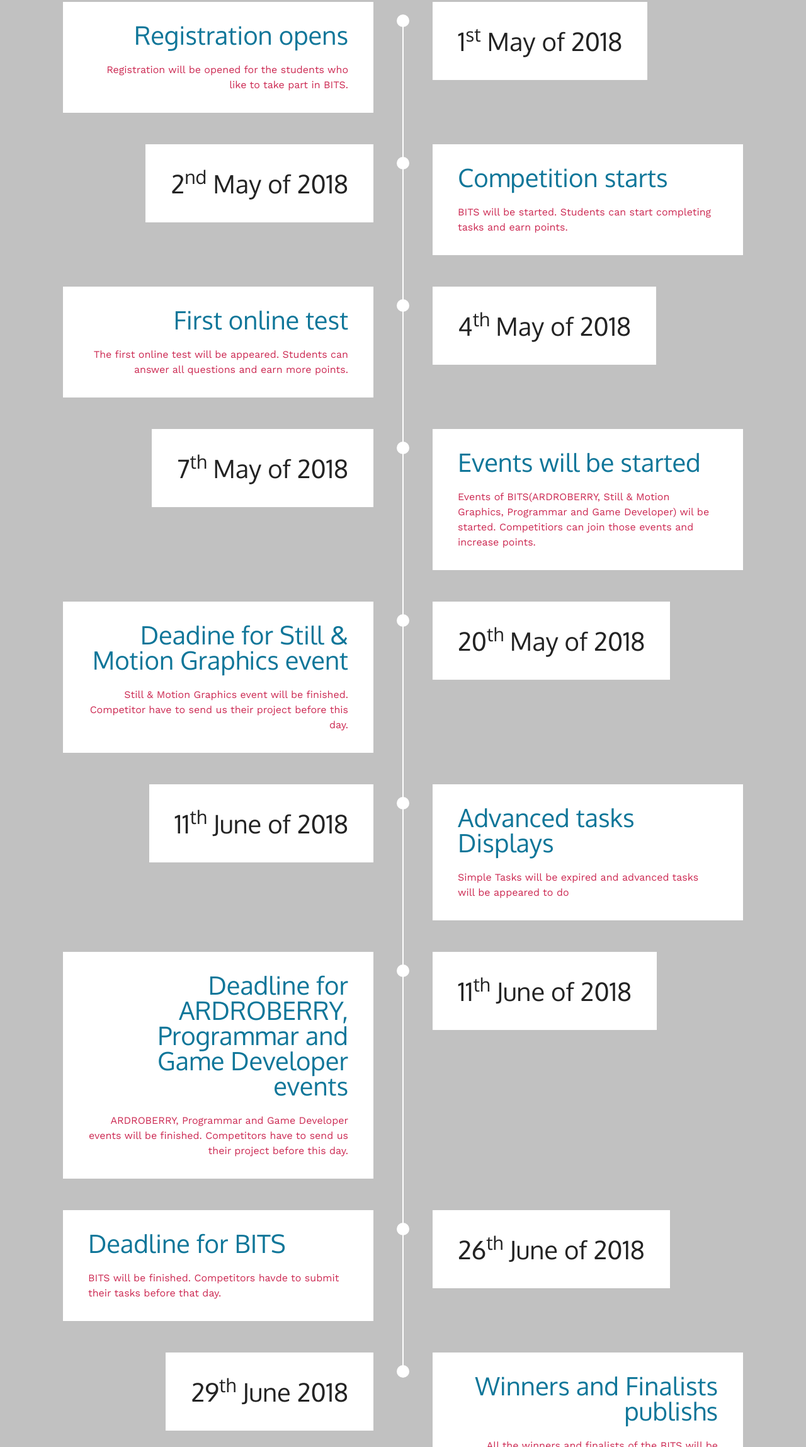
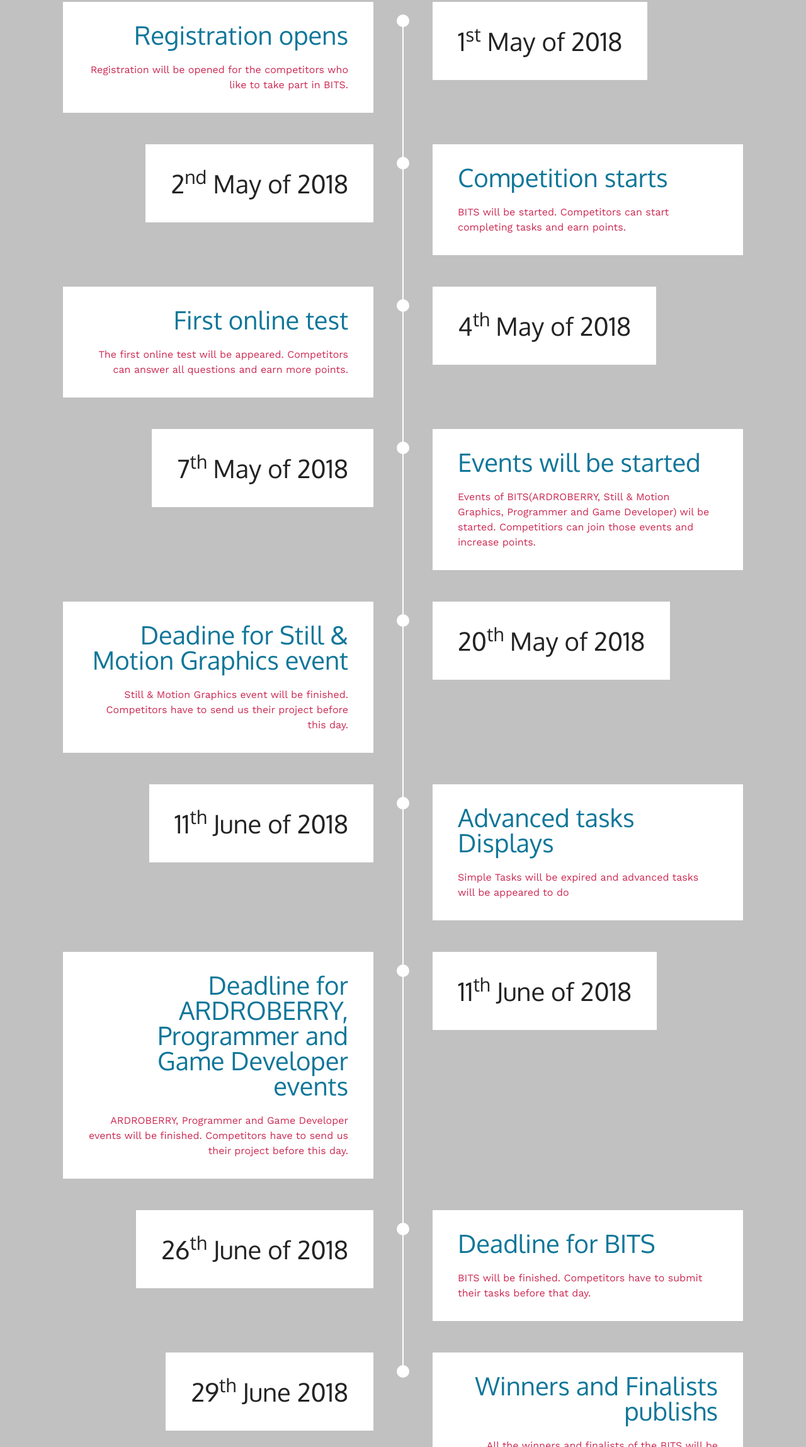
Before and after one commit to AdeeshPe/register, a plain HTML site: page index.html in a window 1280 px wide. Shown: the part 1200-3497 px from the top of the page at 63% size. Drawn offline with nearby package versions, Linux system fonts and the light colour scheme; a script that the page names is missing; files whose address does not match are found by name.

Commit message:
correct mistakes

```diff
--- a/index.html
+++ b/index.html
@@ -137,7 +137,7 @@
                         <h4 class="mbr-timeline-title pb-3 mbr-fonts-style display-5">Registration opens
     </h4>
                         <p class="mbr-timeline-text mbr-fonts-style display-7">
-                            Registration will be opened for the students who like to take part in BITS.</p>
+                            Registration will be opened for the competitors who like to take part in BITS.</p>
                      </div>
                 </div>
                 </div>
@@ -154,7 +154,7 @@
                         <div class="timeline-text-content">
                             <h4 class="mbr-timeline-title pb-3 mbr-fonts-style display-5">Competition starts</h4>
                             <p class="mbr-timeline-text mbr-fonts-style display-7">
-                                BITS will be started. Students can start completing tasks and earn points.&nbsp;</p>
+                                BITS will be started. Competitors can start completing tasks and earn points.&nbsp;</p>
                         </div>
                     </div>
                 </div>
@@ -172,7 +172,7 @@
                         <div class="timeline-text-content">
                             <h4 class="mbr-timeline-title pb-3 mbr-fonts-style display-5">First online test</h4>
                             <p class="mbr-timeline-text mbr-fonts-style display-7">
-                                The first online test will be appeared. Students can answer all questions and earn more points.</p>
+                                The first online test will be appeared. Competitors can answer all questions and earn more points.</p>
                         </div>
                     </div>
                 </div>
@@ -188,7 +188,7 @@
                         <div class="timeline-text-content">
                             <h4 class="mbr-timeline-title pb-3 mbr-fonts-style display-5">Events will be started</h4>
                             <p class="mbr-timeline-text mbr-fonts-style display-7">
-                                Events of BITS(ARDROBERRY, Still & Motion Graphics, Programmar and Game Developer) wil be started. Competitiors can join those events and increase points.</p>
+                                Events of BITS(ARDROBERRY, Still & Motion Graphics, Programmer and Game Developer) wil be started. Competitiors can join those events and increase points.</p>
                             </div>
                     </div>
                 </div>
@@ -205,7 +205,7 @@
                         <div class="timeline-text-content">
                             <h4 class="mbr-timeline-title pb-3 mbr-fonts-style display-5">Deadine for Still & Motion Graphics event</h4>
                             <p class="mbr-timeline-text mbr-fonts-style display-7">
-                                Still & Motion Graphics event will be finished. Competitor have to send us their project before this day.</p>
+                                Still & Motion Graphics event will be finished. Competitors have to send us their project before this day.</p>
                         </div>
                     </div>
                 </div>
@@ -236,18 +236,17 @@
                     <span class="iconBackground"></span>
                     <div class="col-xs-12 col-md-6 align-right">
                         <div class="timeline-text-content">
-                            <h4 class="mbr-timeline-title pb-3 mbr-fonts-style display-5">Deadline for ARDROBERRY, Programmar and Game Developer events</h4>
+                            <h4 class="mbr-timeline-title pb-3 mbr-fonts-style display-5">Deadline for ARDROBERRY, Programmer and Game Developer events</h4>
                             <p class="mbr-timeline-text mbr-fonts-style display-7">
-                                ARDROBERRY, Programmar and Game Developer events will be finished. Competitors have to send us their project before this day.</p>
+                                ARDROBERRY, Programmer and Game Developer events will be finished. Competitors have to send us their project before this day.</p>
                         </div>
                     </div>
                 </div>
 
-                <div class="row timeline-element reverse separline">
+                <div class="row timeline-element  separline">
                     <div class="timeline-date-panel col-xs-12 col-md-6 align-right">
                         <div class="time-line-date-content">
-                           <p class="mbr-timeline-date mbr-fonts-style display-5">
-                                26<sup>th</sup> June of 2018</p>
+                            <p class="mbr-timeline-date mbr-fonts-style display-5">  26<sup>th</sup> June of 2018</p>
                         </div>
                     </div>
                     <span class="iconBackground"></span>
@@ -255,12 +254,12 @@
                         <div class="timeline-text-content">
                             <h4 class="mbr-timeline-title pb-3 mbr-fonts-style display-5">Deadline for BITS</h4>
                             <p class="mbr-timeline-text mbr-fonts-style display-7">
-                                BITS will be finished. Competitors havde to submit their tasks before that day.</p>
-                        </div>
+                                BITS will be finished. Competitors have to submit their tasks before that day.</p>
+                            </div>
                     </div>
                 </div>
 
-                <div class="row timeline-element">
+                <div class="row timeline-element ">
                     <div class="timeline-date-panel col-xs-12 col-md-6  align-left">
                         <div class="time-line-date-content">
                             <p class="mbr-timeline-date mbr-fonts-style display-5">
@@ -271,7 +270,8 @@
                     <div class="col-xs-12 col-md-6 align-right">
                         <div class="timeline-text-content">
                             <h4 class="mbr-timeline-title pb-3 mbr-fonts-style display-5">Winners and Finalists publishs</h4>
-                            <p class="mbr-timeline-text mbr-fonts-style display-7">All the winners and finalists of the BITS will be published.</p>
+                            <p class="mbr-timeline-text mbr-fonts-style display-7">
+                                All the winners and finalists of the BITS will be published.</p>
                         </div>
                     </div>
                 </div>
```
